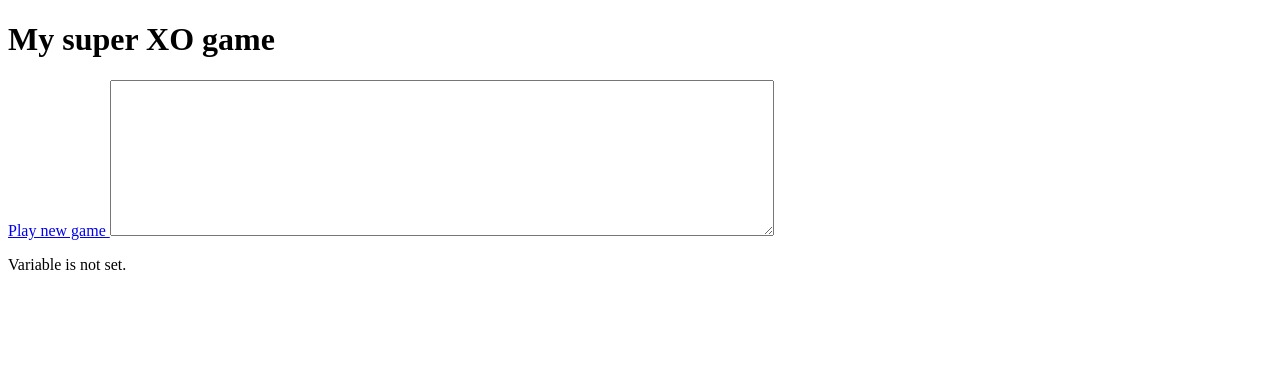
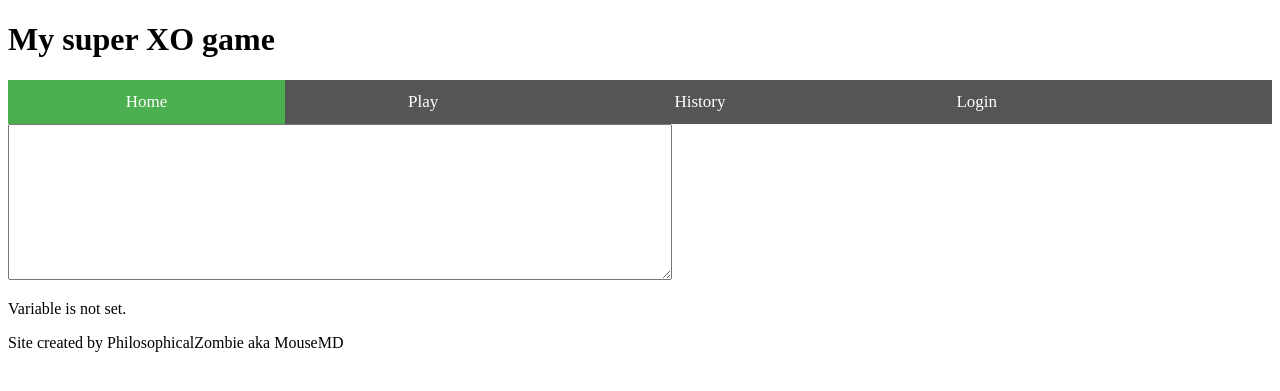
Before and after one commit to mouseMD/xo_server, a Python web app: template templates/index.html in a window 1280 px wide. Shown: the top 391 px of the page. Run offline with Jinja, Linux system fonts and the light colour scheme; the template is opened without the code that fills it, so the values that code supplies are empty.

Commit message:
Changes in user interface

```diff
--- a/static/board.js
+++ b/static/board.js
@@ -1,7 +1,5 @@
 var example = document.getElementById("example"),
 ctx = example.getContext('2d');
-example.width  = 640;
-example.height = 480;
 
 let size = 32
 let frame_margin_1 = 2
--- a/static/style.css
+++ b/static/style.css
@@ -0,0 +1,42 @@
+/* Style the navigation menu */
+.navbar {
+  width: 100%;
+  background-color: #555;
+  overflow: auto;
+}
+
+/* Navigation links */
+.navbar a {
+  float: left;
+  padding: 12px;
+  color: white;
+  text-decoration: none;
+  font-size: 17px;
+  width: 20%; /* Four equal-width links. If you have two links, use 50%, and 33.33% for three links, etc.. */
+  text-align: center; /* If you want the text to be centered */
+}
+
+/* Add a background color on mouse-over */
+.navbar a:hover {
+  background-color: #000;
+}
+
+/* Style the current/active link */
+.navbar a.active {
+  background-color: #4CAF50;
+}
+
+/* Add responsiveness - on screens less than 500px, make the navigation links appear on top of each other, instead of next to each other */
+@media screen and (max-width: 500px) {
+  .navbar a {
+    float: none;
+    display: block;
+    width: 100%;
+    text-align: left; /* If you want the text to be left-aligned on small screens */
+  }
+}
+
+canvas {
+   width: 640px;
+   height: 200px;
+}
--- /dev/null
+++ b/templates/footer.html
@@ -0,0 +1 @@
+Site created by PhilosophicalZombie aka MouseMD
--- /dev/null
+++ b/templates/header.html
@@ -0,0 +1,8 @@
+<H1>My super XO game</H1>
+<!-- The navigation menu -->
+<div class="navbar">
+  <a class="active" href="/">Home</a>
+  <a href="/wait_game">Play</a>
+  <a href="/history">History</a>
+  <a href="#">Login</a>
+</div>
--- a/templates/index.html
+++ b/templates/index.html
@@ -8,12 +8,9 @@
 </head>
 <body>
     <div id="header">
-        <H1>My super XO game</H1>
+        {% include 'header.html' %}
     </div>
     <div id="content">
-        <a href="/wait_game">
-            Play new game
-        </a>
         <textarea id="debug" rows="10" cols="80" name="text"></textarea>
 {% if variable %}
 	<p>Variable is set and equals {{ variable }}.</p>
@@ -22,6 +19,7 @@
 {% endif %}
 	</div>
     <div id="footer">
+        {% include 'footer.html' %}
     </div>
 </body>
 </html>
```
Also changed, not shown: static/sockets.js (+5 -5 lines), templates/wait_game.html (+9 -5 lines).
